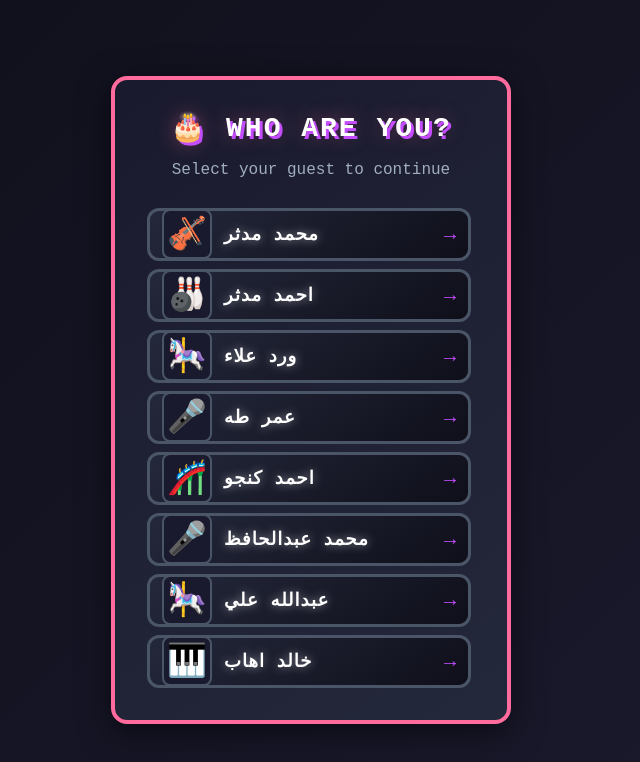
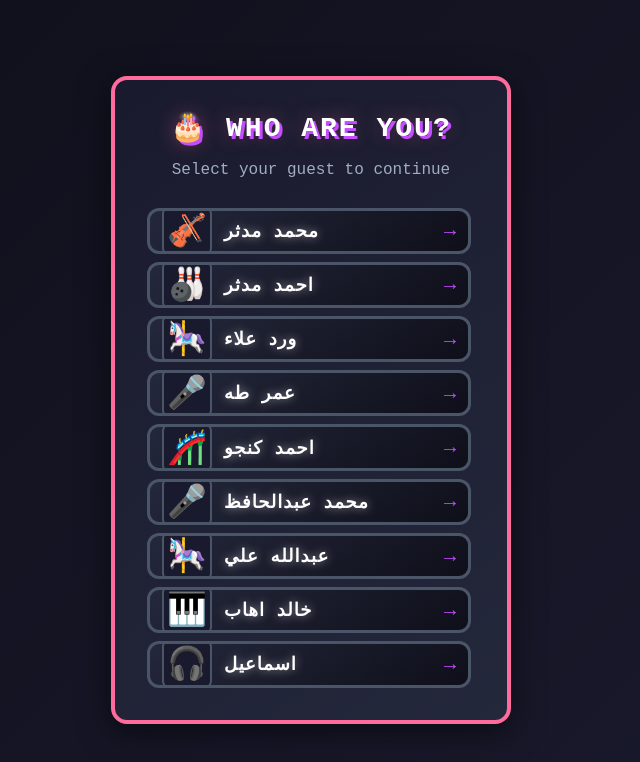
Before and after one commit to mohammed054/BD, a React (Vite) app: page / in a window 1280 px wide. Shown: the top 762 px of the page, without its empty margins (329-969 px from the left). Built offline with nearby package versions, Linux system fonts and the light colour scheme.

Commit message:
Add guest اسماعيل and update split calculation to 9 guests

```diff
--- a/src/components/GuestList.jsx
+++ b/src/components/GuestList.jsx
@@ -11,7 +11,8 @@ const PREDEFINED_GUESTS = [
   { id: 5, name: 'احمد كنجو' },
   { id: 6, name: 'محمد عبدالحافظ' },
   { id: 7, name: 'عبدالله علي' },
-  { id: 8, name: 'خالد اهاب' }
+  { id: 8, name: 'خالد اهاب' },
+  { id: 9, name: 'اسماعيل' }
 ];
 
 export default function GuestList() {
@@ -42,7 +43,7 @@ export default function GuestList() {
         });
 
         const total = allItemsList.reduce((sum, item) => sum + (item.price || 0), 0);
-        setSplitShare(total / 8);
+        setSplitShare(total / 9);
       } catch (error) {
         console.error('Failed to fetch items:', error);
       }
--- a/src/components/GuestSelection.jsx
+++ b/src/components/GuestSelection.jsx
@@ -10,7 +10,8 @@ const PREDEFINED_GUESTS = [
   { id: 5, name: 'احمد كنجو' },
   { id: 6, name: 'محمد عبدالحافظ' },
   { id: 7, name: 'عبدالله علي' },
-  { id: 8, name: 'خالد اهاب' }
+  { id: 8, name: 'خالد اهاب' },
+  { id: 9, name: 'اسماعيل' }
 ];
 
 export default function GuestSelection() {
```
